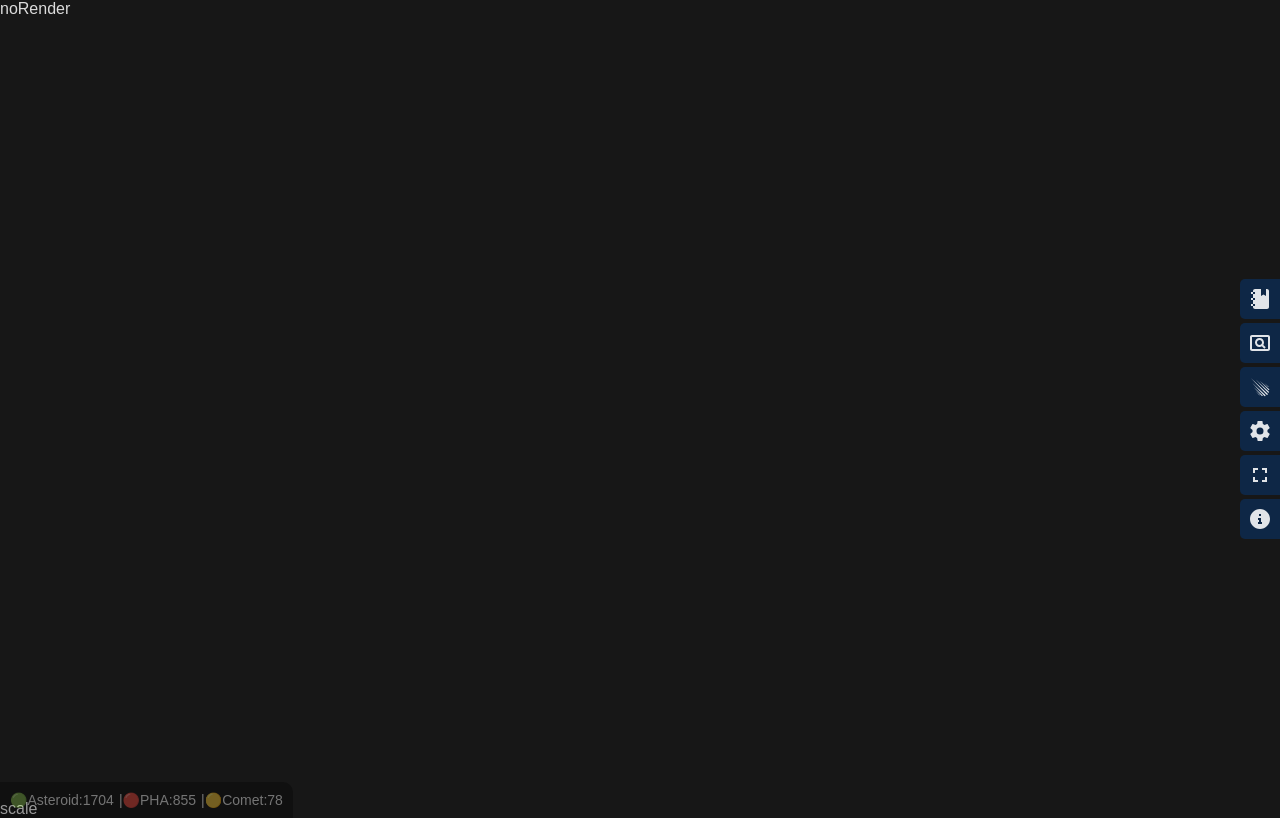
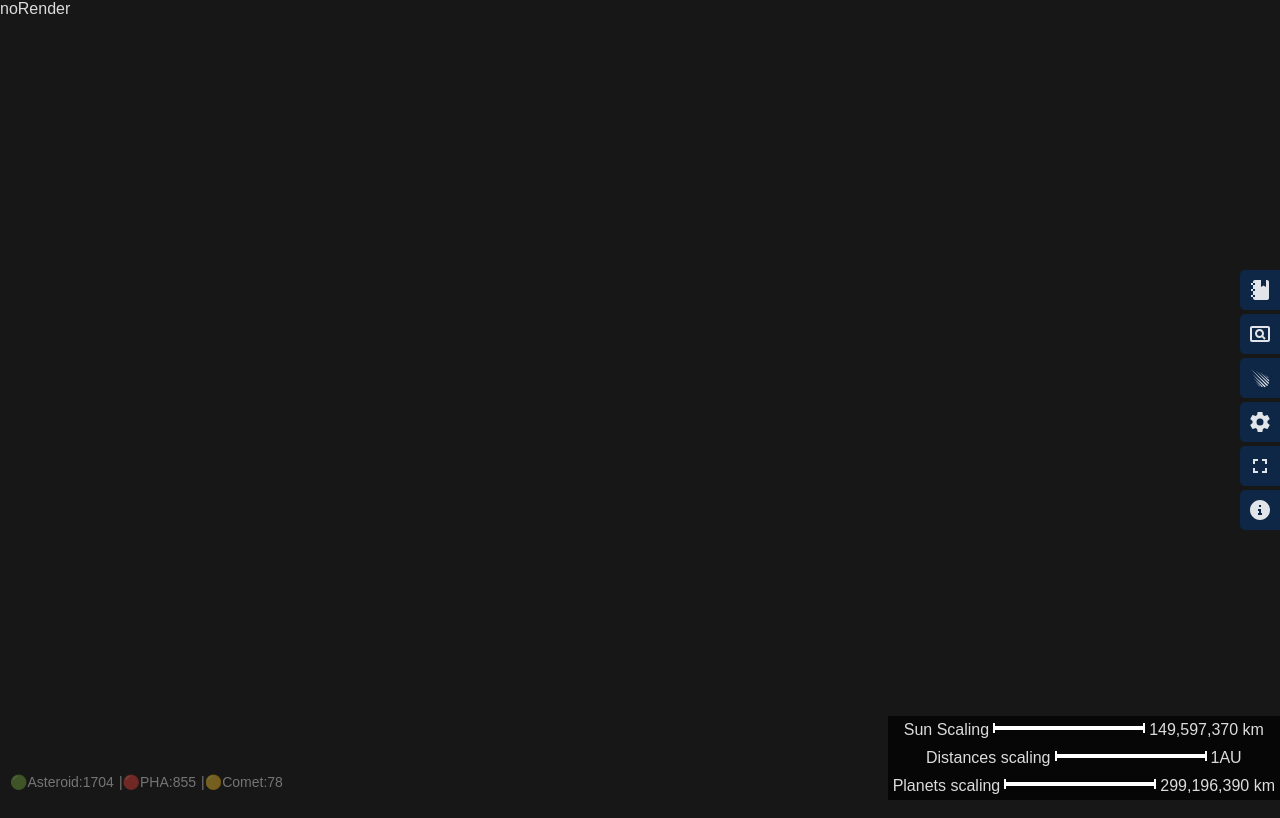
Before and after one commit to ShaheenJawadi/Celestial-Navigator, a Next.js app: page / in a window 1280 px wide. Built offline with nearby package versions, Linux system fonts and the light colour scheme.

Commit message:
Refactor UI scaling panel and add display scaling functionality

```diff
--- a/src/app/globals.css
+++ b/src/app/globals.css
@@ -499,7 +499,7 @@ color: #8d8d8d;
   bottom: 0;
   left: 0;
   padding: 10px;
-  background: var(--t-background);
+
   border-radius: 0 10px 0 0;
   z-index: 99;
   color: #fff;
@@ -508,3 +508,51 @@ color: #8d8d8d;
   opacity: 0.4;
   font-size: 14px;
 }
+
+/* *************** */
+
+.scalingPanel{
+  background: var(--t-background);
+  position: absolute;
+  bottom: 0;
+  right: 0;
+  display: flex;
+  flex-direction: column;
+  z-index: 99;
+
+}
+.scalingPanel .single {
+  display: flex;
+  align-items: center;
+  justify-content: center;
+  gap: 5px;
+  padding: 5px;
+  cursor: pointer;
+}
+.scalingPanel .single .scalingLine{
+  position: relative;
+  height: 4px;
+  background-color: #fff;
+  margin-bottom: 5px;
+  width: 150px;
+}
+
+.scalingPanel .single .scalingLine:after ,.scalingPanel .single .scalingLine:before{
+  content: '';
+  position: absolute;
+  width: 10px;
+  height: 2px;
+  background-color: #fff;
+}
+
+.scalingPanel .single .scalingLine:before {
+  left: -5px;
+  top: 1px;
+  transform: rotate(90deg);
+}
+
+.scalingPanel .single .scalingLine:after {
+  right: -5px;
+      top: 1px;
+      transform: rotate(90deg);
+}
--- a/src/components/ui/displayScaling.tsx
+++ b/src/components/ui/displayScaling.tsx
@@ -1,7 +1,31 @@
 import { div } from "three/webgpu";
 
 const DisplayScaling = () => {
-  return (<div> scale</div>);
+  return (
+
+    <div className="scalingPanel">
+
+      <div className="single">
+        <div className="label"> Sun Scaling</div>
+        <div className="scalingLine" ></div>
+        <div className="value" >149,597,370 km</div>
+
+      </div>
+      <div className="single">
+        <div className="label">Distances scaling </div>
+        <div className="scalingLine" ></div>
+        <div className="value" >1AU</div>
+
+      </div>
+
+      <div className="single">
+        <div className="label">Planets scaling</div>
+        <div className="scalingLine" ></div>
+        <div className="value" >299,196,390 km</div>
+
+      </div>
+    </div>
+  );
 };
 
 export default DisplayScaling;
```
